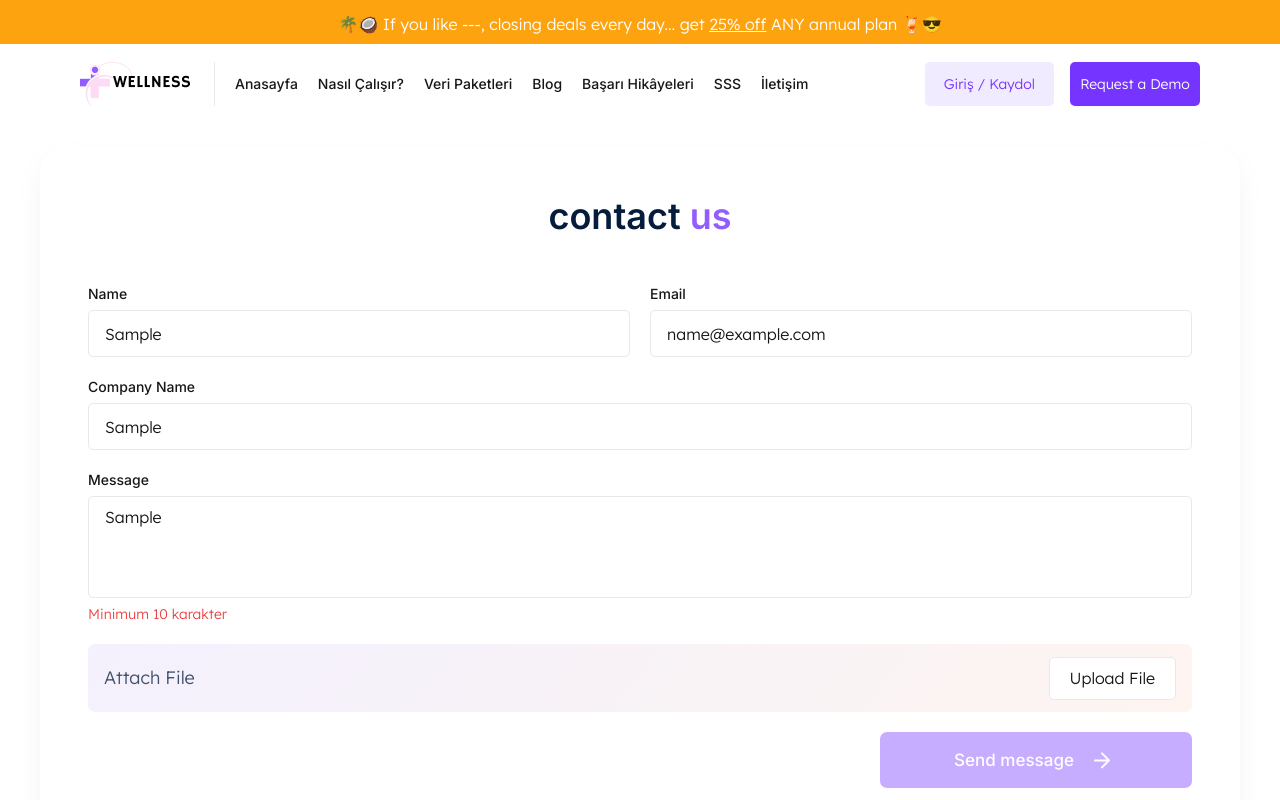
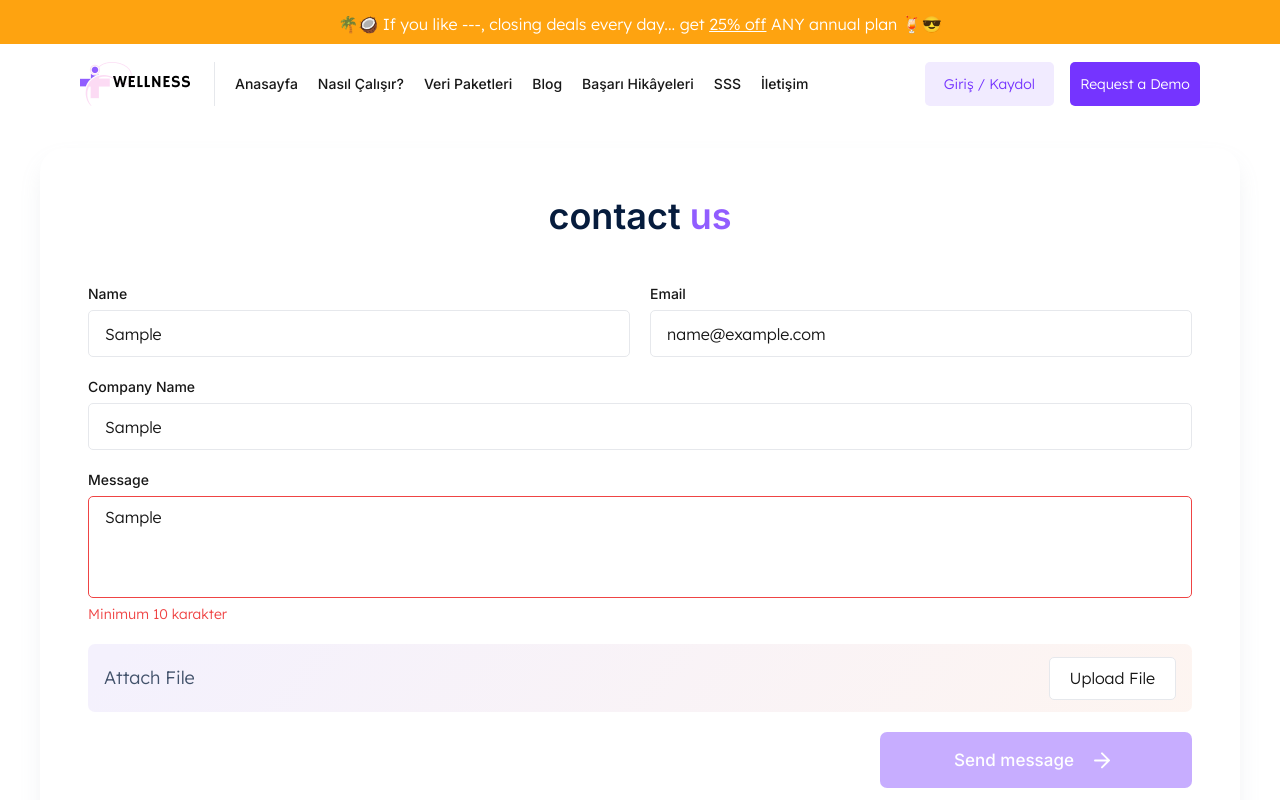
Before and after one commit to Medyanes-360/big-data-sale, a Next.js app: page /contact in a window 1280 px wide. Both pictures are taken after typing "Sample", "name@example.com", "Sample", "Sample" into the empty fields and a click on the button "Upload File". Shown: the top 800 px of the page. Built offline with nearby package versions, Linux system fonts and the light colour scheme.

Commit message:
textarea error border add and transtiion all add

```diff
--- a/globalElements/FormikForm/TextArea.jsx
+++ b/globalElements/FormikForm/TextArea.jsx
@@ -8,11 +8,19 @@ function Textarea({ label, labelClassName, ...props }) {
   return (
     <>
       <label className={labelClassName}>{label}</label>
-      <textarea {...field} {...props} />
+      <textarea
+        {...field}
+        {...props}
+        className={`${props.className} transition-all duration-500 ${
+          meta.touched && meta.error ? "border-red-500" : "border-gray-300"
+        }`}
+      />
       <ErrorMessage
         component="span"
         name={props?.name}
-        className="text-red-500 text-sm font-medium"
+        className={`text-red-500 text-sm font-medium  transition-all duration-500 ${
+          meta.touched && meta.error ? "visible" : "invisible"
+        }`}
       />
     </>
   );
```
